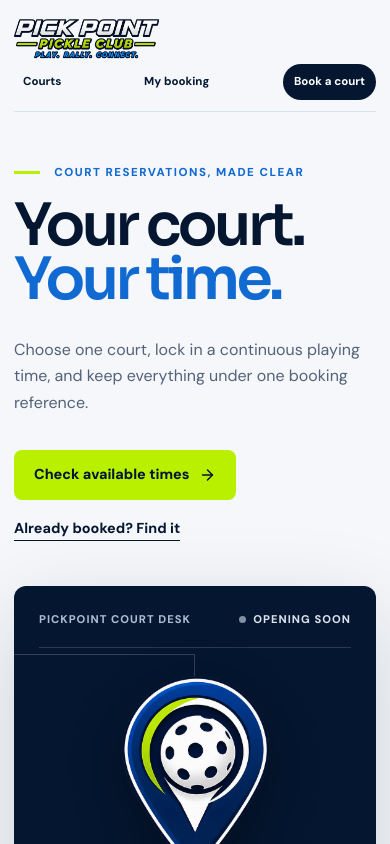
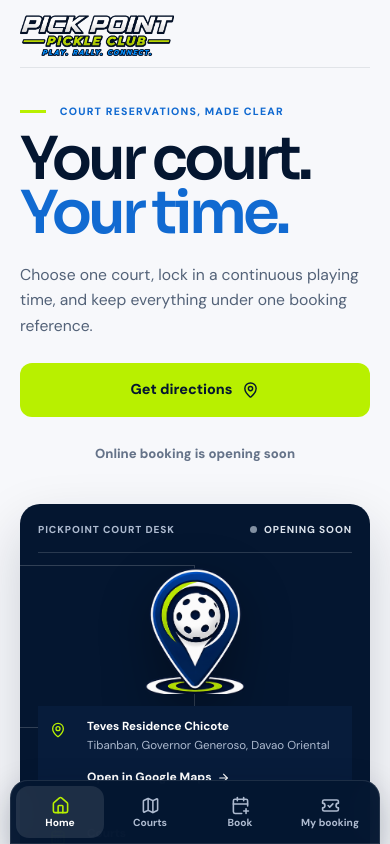
Before and after one commit to christianjelarjoyhisola-ux/pickpoint-pickleclub, a Next.js app: page / in a window 390 px wide. Shown: the top 844 px of the page. Built offline with nearby package versions, Linux system fonts and the light colour scheme; no server answers.

Commit message:
Polish PickPoint mobile booking experience

```diff
--- a/app/pickpoint-v2/guest/booking-view.tsx
+++ b/app/pickpoint-v2/guest/booking-view.tsx
@@ -97,7 +97,6 @@ export function BookingView({ initialMode, initialCourtSlug }: BookingViewProps)
   const courts = useMemo(() => data?.courts ?? [], [data]);
   const selectedCourtId = courtId || courts.find((item) => item.slug === initialCourtSlug)?.id || courts[0]?.id || "";
   const court = courts.find((item) => item.id === selectedCourtId);
-  const blockingReasons = data?.readiness.blockingReasons ?? [];
   const live = isPublicBookingReady(data);
   const minDuration = court ? numberSetting((court.pricingConfig?.regular as { minimumHours?: unknown } | undefined)?.minimumHours, 1) : 1;
   const maxDuration = court ? numberSetting((court.pricingConfig?.regular as { maximumHours?: unknown } | undefined)?.maximumHours, 3) : 3;
@@ -205,10 +204,10 @@ export function BookingView({ initialMode, initialCourtSlug }: BookingViewProps)
     <GuestShell current="book">
       <section className="pp-book-head"><p className="pp-kicker">Book a court</p><h1>{step === "select" ? "When do you want to play?" : step === "details" ? "Who is the booking for?" : step === "payment" ? "Complete your payment." : "Your booking is recorded."}</h1><p>One court. One continuous time. No account required.</p></section>
       <div className="pp-book-layout">
-        <nav className="pp-steps" aria-label="Booking progress">{["Time", "Details", "Payment", "Done"].map((label, index) => <span key={label} className={index <= ["select", "details", "payment", "done"].indexOf(step) ? "is-active" : ""}><i>{index + 1}</i>{label}</span>)}</nav>
+        <ol className="pp-steps" aria-label="Booking progress">{["Time", "Details", "Payment", "Done"].map((label, index) => { const activeIndex = ["select", "details", "payment", "done"].indexOf(step); return <li key={label} aria-current={index === activeIndex ? "step" : undefined} className={index <= activeIndex ? "is-active" : ""}><i>{index < activeIndex ? <Check aria-hidden="true" /> : index + 1}</i><b>{label}</b></li>; })}</ol>
 
         {(loading || tenantError) && <div className="pp-state">{loading ? "Checking venue setup…" : tenantError}</div>}
-        {data && !live && <div className="pp-setup"><span>Reservations are not open yet</span><h2>PickPoint is completing its court setup.</h2><p>Booking will switch on only after the venue confirms its courts, prices, payment method, policies, and public domain.</p>{blockingReasons.length > 0 && <ul>{blockingReasons.map((reason) => <li key={reason}>{reason}</li>)}</ul>}<Link className="pp-button pp-button-outline" href="/">Return home</Link></div>}
+        {data && !live && <div className="pp-setup"><span>Reservations are not open yet</span><h2>PickPoint is completing its court setup.</h2><p>Online booking will open after the venue confirms its courts, prices, payment details, and booking rules.</p><Link className="pp-button pp-button-outline" href="/">Return home</Link></div>}
 
         {data && live && step === "select" && (
           <section className="pp-book-card">
--- a/app/pickpoint-v2/guest/guest-home.tsx
+++ b/app/pickpoint-v2/guest/guest-home.tsx
@@ -23,15 +23,19 @@ export function GuestHome() {
           <h1>Your court.<br /><em>Your time.</em></h1>
           <p className="pp-lede">Choose one court, lock in a continuous playing time, and keep everything under one booking reference.</p>
           <div className="pp-actions">
-            <Link className="pp-button pp-button-lime" href="/book">Check available times <ArrowRight /></Link>
-            <Link className="pp-text-link" href="/book?mode=manage">Already booked? Find it</Link>
+            {live
+              ? <Link className="pp-button pp-button-lime" href="/book">Check available times <ArrowRight /></Link>
+              : <a className="pp-button pp-button-lime" href={mapsUrl} target="_blank" rel="noreferrer">Get directions <MapPin /></a>}
+            {live
+              ? <Link className="pp-text-link" href="/book?mode=manage">Already booked? Find it</Link>
+              : <span className="pp-closed-note">Online booking is opening soon</span>}
           </div>
         </div>
         <div className="pp-board" aria-label="PickPoint venue status">
           <div className="pp-board-top"><span>PickPoint court desk</span><span className={live ? "pp-status live" : "pp-status"}>{live ? "Booking open" : "Opening soon"}</span></div>
           <Image src="/pickpoint-mark-v2.png" alt="" width={210} height={240} priority unoptimized />
           <dl>
-            <div><dt><MapPin /></dt><dd><strong>{locationName}</strong><a href={mapsUrl} target="_blank" rel="noreferrer">{address}</a></dd></div>
+            <div><dt><MapPin /></dt><dd><strong>{locationName}</strong><span>{address}</span><a className="pp-directions" href={mapsUrl} target="_blank" rel="noreferrer">Open in Google Maps <ArrowRight /></a></dd></div>
             <div><dt><CalendarDays /></dt><dd><strong>Courts</strong><span>{loading ? "Checking setup…" : courtCount ? `${courtCount} configured` : "Being prepared"}</span></dd></div>
             <div><dt><Clock3 /></dt><dd><strong>Reservations</strong><span>{live ? "Available online" : "Not open yet"}</span></dd></div>
           </dl>
--- a/app/pickpoint-v2/guest/guest-shell.tsx
+++ b/app/pickpoint-v2/guest/guest-shell.tsx
@@ -2,6 +2,7 @@
 
 import Image from "next/image";
 import Link from "next/link";
+import { CalendarPlus, House, Map, TicketCheck } from "lucide-react";
 import type { ReactNode } from "react";
 
 type GuestShellProps = { children: ReactNode; current?: "home" | "courts" | "book" | "manage" };
@@ -14,9 +15,10 @@ export function GuestShell({ children, current }: GuestShellProps) {
           <Image src="/pickpoint-wordmark-v3.png" alt="PickPoint Pickle Club" width={420} height={140} priority unoptimized />
         </Link>
         <nav className="pp-nav" aria-label="Main navigation">
-          <Link aria-current={current === "courts" ? "page" : undefined} className={current === "courts" ? "is-current" : ""} href="/courts">Courts</Link>
-          <Link aria-current={current === "manage" ? "page" : undefined} className={current === "manage" ? "is-current" : ""} href="/book?mode=manage">My booking</Link>
-          <Link aria-current={current === "book" ? "page" : undefined} className="pp-nav-cta" href="/book">Book a court</Link>
+          <Link aria-current={current === "home" ? "page" : undefined} className={`pp-mobile-home${current === "home" ? " is-current" : ""}`} href="/"><House aria-hidden="true" /><span>Home</span></Link>
+          <Link aria-current={current === "courts" ? "page" : undefined} className={current === "courts" ? "is-current" : ""} href="/courts"><Map aria-hidden="true" /><span>Courts</span></Link>
+          <Link aria-current={current === "manage" ? "page" : undefined} className={`pp-manage${current === "manage" ? " is-current" : ""}`} href="/book?mode=manage"><TicketCheck aria-hidden="true" /><span>My booking</span></Link>
+          <Link aria-current={current === "book" ? "page" : undefined} className={`pp-nav-cta${current === "book" ? " is-current" : ""}`} href="/book"><CalendarPlus aria-hidden="true" /><span>Book</span></Link>
         </nav>
       </header>
       <main id="main-content">{children}</main>
--- a/app/pickpoint-v2/guest/guest.css
+++ b/app/pickpoint-v2/guest/guest.css
@@ -18,6 +18,7 @@
 .pp-brand img { width: 100%; height: auto; }
 .pp-nav { display: flex; align-items: center; gap: 8px; font-size: .88rem; font-weight: 700; }
 .pp-nav > a { padding: 11px 15px; border-radius: 999px; }
+.pp-nav svg, .pp-nav .pp-mobile-home { display: none; }
 .pp-nav > a:not(.pp-nav-cta):hover, .pp-nav .is-current { background: #e7edf5; }
 .pp-nav .pp-nav-cta { margin-left: 8px; background: var(--pp-navy); color: white; }
 .pp-nav .pp-nav-cta:hover { background: var(--pp-blue); }
@@ -53,6 +54,9 @@
 .pp-board dd strong { font-size: .76rem; }
 .pp-board dd span { color: #aebbd0; font-size: .73rem; }
 .pp-board dd a { color: #aebbd0; font-size: .73rem; text-decoration: underline; text-underline-offset: 2px; }
+.pp-board .pp-directions { min-height: 28px; display: inline-flex; align-items: center; gap: 5px; color: white; font-weight: 750; text-decoration: none; }
+.pp-board .pp-directions svg { width: 13px; }
+.pp-closed-note { color: #657389; font-size: .82rem; font-weight: 750; }
 
 .pp-how { display: grid; grid-template-columns: .75fr 1.25fr; gap: 70px; padding-block: 90px; border-top: 1px solid var(--pp-line); }
 .pp-how h2, .pp-opening-note h2 { margin: 0; font-size: clamp(2rem, 4vw, 3.2rem); letter-spacing: -.055em; }
@@ -92,9 +96,9 @@
 .pp-book-head { padding-bottom: 35px; text-align: center; }
 .pp-book-head h1 { font-size: clamp(2.35rem, 5vw, 4.4rem); }
 .pp-book-layout { max-width: 900px; min-height: 520px; padding-bottom: 100px; }
-.pp-steps { display: grid; grid-template-columns: repeat(4,1fr); margin-bottom: 18px; }
-.pp-steps span { display: flex; align-items: center; gap: 9px; padding: 12px; border-bottom: 2px solid var(--pp-line); color: #8793a5; font-size: .72rem; font-weight: 800; }
-.pp-steps span.is-active { border-color: var(--pp-blue); color: var(--pp-navy); }
+.pp-steps { display: grid; grid-template-columns: repeat(4,1fr); margin: 0 0 18px; padding: 0; list-style: none; }
+.pp-steps li { display: flex; align-items: center; gap: 9px; padding: 12px; border-bottom: 2px solid var(--pp-line); color: #8793a5; font-size: .72rem; font-weight: 800; }
+.pp-steps li.is-active { border-color: var(--pp-blue); color: var(--pp-navy); }
 .pp-steps i { width: 22px; height: 22px; display: grid; place-items: center; border-radius: 50%; background: #e0e6ee; font-style: normal; }
 .pp-steps .is-active i { background: var(--pp-blue); color: white; }
 .pp-book-card, .pp-setup, .pp-lookup { padding: clamp(24px, 5vw, 48px); border: 1px solid var(--pp-line); border-radius: 12px; background: white; box-shadow: 0 18px 55px rgba(4,23,51,.06); }
@@ -146,6 +150,7 @@
 .pp-upload span { display: grid; }
 .pp-upload small { color: #758297; font-weight: 500; }
 .pp-upload input { position: absolute; width: 1px; height: 1px; opacity: 0; }
+.pp-upload:focus-within { outline: 3px solid var(--pp-lime); outline-offset: 3px; border-color: var(--pp-navy); }
 .pp-full { width: 100%; }
 .pp-confirmed { text-align: center; }
 .pp-checkmark { width: 62px; height: 62px; display: grid; place-items: center; margin: 0 auto 22px; border-radius: 50%; background: var(--pp-lime); }
@@ -169,31 +174,167 @@
 .pp-footer > a { color: #657389; text-decoration: underline; }
 
 @media (max-width: 780px) {
-  .pp-header, .pp-hero, .pp-how, .pp-opening-note, .pp-page-head, .pp-court-list, .pp-book-head, .pp-book-layout, .pp-footer { width: min(100% - 28px, 1180px); }
-  .pp-header { height: auto; min-height: 112px; display: grid; grid-template-columns: 1fr auto; padding-block: 10px; }
-  .pp-brand { width: 145px; height: 50px; }
-  .pp-nav { grid-column: 1 / -1; justify-content: space-between; gap: 3px; }
-  .pp-nav > a { padding: 8px 9px; font-size: .72rem; }
-  .pp-nav .pp-nav-cta { margin-left: 0; padding: 9px 11px; font-size: .72rem; }
-  .pp-hero { min-height: auto; grid-template-columns: 1fr; gap: 45px; padding: 52px 0 65px; }
-  .pp-hero h1 { font-size: clamp(3rem, 15vw, 4.5rem); letter-spacing: -.06em; }
-  .pp-actions { align-items: flex-start; flex-direction: column; gap: 18px; }
-  .pp-board { min-height: 500px; }
-  .pp-how, .pp-opening-note { grid-template-columns: 1fr; gap: 30px; padding-block: 60px; }
-  .pp-opening-note { padding: 28px; }
-  .pp-page-head, .pp-book-head { padding-top: 54px; }
-  .pp-court-row { grid-template-columns: 45px 1fr; gap: 16px; padding: 25px 8px; }
-  .pp-court-hours { grid-column: 2; }
-  .pp-court-row .pp-pill, .pp-court-row .pp-icon-link { grid-column: 2; justify-self: start; }
+  .pp-app {
+    --pp-mobile-gutter: 20px;
+    min-height: 100dvh;
+    padding-bottom: calc(76px + env(safe-area-inset-bottom));
+    background: #f7f8fb;
+    overflow-x: clip;
+  }
+  .pp-header, .pp-hero, .pp-how, .pp-opening-note, .pp-page-head, .pp-court-list, .pp-book-head, .pp-book-layout, .pp-footer { width: min(calc(100% - (var(--pp-mobile-gutter) * 2)), 520px); }
+
+  /* A quiet brand bar and an app-like bottom navigation keep key actions in thumb reach. */
+  .pp-header {
+    height: 68px;
+    min-height: 68px;
+    padding: 6px 0;
+    border-bottom-color: rgba(4,22,48,.09);
+  }
+  .pp-brand { width: 154px; height: 48px; }
+  .pp-nav {
+    position: fixed;
+    z-index: 50;
+    right: 10px;
+    bottom: 0;
+    left: 10px;
+    min-height: calc(64px + env(safe-area-inset-bottom));
+    padding: 5px;
+    padding-bottom: max(5px, env(safe-area-inset-bottom));
+    display: grid;
+    grid-template-columns: repeat(4, minmax(0,1fr));
+    gap: 2px;
+    border: 1px solid rgba(255,255,255,.1);
+    border-radius: 18px 18px 0 0;
+    background: rgba(4,22,48,.96);
+    box-shadow: 0 12px 34px rgba(4,22,48,.24);
+    backdrop-filter: blur(18px);
+  }
+  .pp-nav > a, .pp-nav .pp-mobile-home, .pp-nav .pp-nav-cta {
+    min-width: 0;
+    min-height: 52px;
+    margin: 0;
+    padding: 5px 2px;
+    display: flex;
+    flex-direction: column;
+    align-items: center;
+    justify-content: center;
+    gap: 3px;
+    border-radius: 13px;
+    background: transparent;
+    color: #aebbd0;
+    font-size: .64rem;
+    line-height: 1;
+    white-space: nowrap;
+  }
+  .pp-nav .pp-mobile-home { order: 1; }
+  .pp-nav > a[href="/courts"] { order: 2; }
+  .pp-nav .pp-nav-cta { order: 3; }
+  .pp-nav .pp-manage { order: 4; }
+  .pp-nav svg { width: 19px; height: 19px; display: block; stroke-width: 2; }
+  .pp-nav > a.is-current, .pp-nav > a[aria-current="page"] { background: rgba(255,255,255,.1); color: white; }
+  .pp-nav > a.is-current svg, .pp-nav > a[aria-current="page"] svg { color: var(--pp-lime); }
+
+  .pp-kicker { margin-bottom: 12px; font-size: .66rem; letter-spacing: .115em; }
+  .pp-hero { min-height: auto; grid-template-columns: 1fr; gap: 28px; padding: 36px 0 48px; }
+  .pp-hero h1 { max-width: 360px; font-size: clamp(3.15rem, 15.2vw, 4.45rem); line-height: .91; letter-spacing: -.065em; }
+  .pp-lede { margin-top: 22px; font-size: .98rem; line-height: 1.62; }
+  .pp-actions { width: 100%; margin-top: 25px; align-items: stretch; flex-direction: column; gap: 15px; }
+  .pp-actions .pp-button { width: 100%; min-height: 54px; border-radius: 12px; }
+  .pp-actions .pp-text-link, .pp-actions .pp-closed-note { align-self: center; min-height: 44px; display: inline-flex; align-items: center; text-align: center; }
+  .pp-board { min-height: 0; padding: 18px; border-radius: 20px; box-shadow: 0 24px 55px rgba(3,21,47,.18); }
+  .pp-board::before { inset: 61px 50% 88px 0; }
+  .pp-board > img { width: 108px; height: 126px; margin: 15px auto 12px; }
+  .pp-board-top { padding-bottom: 15px; font-size: .63rem; }
+  .pp-board dl > div { grid-template-columns: 28px 1fr; gap: 9px; padding: 12px; }
+  .pp-board dt svg { width: 16px; }
+  .pp-board dd strong { font-size: .73rem; }
+  .pp-board dd span, .pp-board dd a { font-size: .72rem; line-height: 1.4; }
+  .pp-board .pp-directions { min-height: 44px; font-size: .75rem; }
+
+  .pp-how { grid-template-columns: 1fr; gap: 26px; padding-block: 52px; }
+  .pp-how h2, .pp-opening-note h2 { font-size: 2.15rem; line-height: 1.02; }
+  .pp-how li { grid-template-columns: 38px 1fr; gap: 12px; padding: 19px 2px; }
+  .pp-how li p { line-height: 1.5; }
+  .pp-opening-note { grid-template-columns: 1fr; gap: 18px; margin-bottom: 48px; padding: 24px; border-radius: 18px; }
+  .pp-opening-note p { line-height: 1.6; }
+
+  .pp-page-head, .pp-book-head { padding: 35px 0 24px; text-align: left; }
+  .pp-page-head h1, .pp-book-head h1 { max-width: 430px; font-size: clamp(2.35rem, 11.5vw, 3.25rem); line-height: .98; letter-spacing: -.055em; }
+  .pp-page-head > p:last-child, .pp-book-head > p:last-child { margin: 14px 0 0; font-size: .9rem; line-height: 1.5; }
+  .pp-court-list { min-height: 300px; padding-bottom: 50px; }
+  .pp-court-row {
+    position: relative;
+    min-height: 0;
+    grid-template-columns: 36px minmax(0,1fr) 48px;
+    gap: 12px;
+    margin-bottom: 12px;
+    padding: 20px 16px;
+    border: 1px solid var(--pp-line);
+    border-radius: 16px;
+    background: white;
+    box-shadow: 0 7px 22px rgba(4,23,51,.045);
+  }
+  .pp-court-row:last-child { border-bottom: 1px solid var(--pp-line); }
+  .pp-court-number { align-self: start; padding-top: 2px; font-size: .82rem; }
+  .pp-court-row h2 { margin-bottom: 6px; font-size: 1.35rem; }
+  .pp-court-row > div > span { display: block; font-size: .82rem; line-height: 1.45; }
+  .pp-court-hours { grid-column: 2; gap: 8px; margin-top: 3px; }
+  .pp-court-hours svg { width: 17px; }
+  .pp-court-hours span { font-size: .83rem; }
+  .pp-court-row .pp-icon-link { grid-column: 3; grid-row: 1 / span 2; width: 46px; height: 46px; justify-self: end; align-self: center; }
+  .pp-court-row .pp-pill { grid-column: 2 / -1; justify-self: start; margin-top: 3px; }
+  .pp-state { min-height: 190px; padding: 24px 18px; border-radius: 16px; }
+
+  .pp-book-layout { min-height: 430px; padding-bottom: 52px; }
+  .pp-steps { position: relative; gap: 0; margin: 0 0 12px; }
+  .pp-steps::before { content: ""; position: absolute; top: 18px; right: 12.5%; left: 12.5%; height: 1px; background: var(--pp-line); }
+  .pp-steps li { position: relative; z-index: 1; min-width: 0; justify-content: flex-start; flex-direction: column; gap: 5px; padding: 7px 2px 11px; border: 0; background: transparent; font-size: .62rem; }
+  .pp-steps li b { font-weight: 750; }
+  .pp-steps i { width: 23px; height: 23px; border: 3px solid #f7f8fb; font-size: .65rem; }
+  .pp-steps i svg { width: 12px; height: 12px; }
+  .pp-steps li[aria-current="step"] b { color: var(--pp-blue); }
+  .pp-book-card, .pp-setup, .pp-lookup { padding: 22px 18px; border-radius: 18px; box-shadow: 0 10px 32px rgba(4,23,51,.055); }
   .pp-fields-row { grid-template-columns: 1fr; gap: 0; }
+  .pp-book-card label, .pp-lookup label { gap: 7px; margin-bottom: 17px; }
+  .pp-book-card input, .pp-book-card select, .pp-lookup input { min-height: 52px; border-radius: 10px; font-size: 16px; }
+  .pp-book-card fieldset { margin: 20px 0; }
   .pp-court-choice { grid-template-columns: 1fr; }
-  .pp-time-choice > div { grid-template-columns: repeat(3,1fr); }
-  .pp-card-action { margin: 26px -24px -24px; padding: 18px 24px; flex-direction: column; align-items: stretch; }
-  .pp-card-action .pp-button { width: 100%; }
-  .pp-steps span { justify-content: center; padding: 10px 4px; font-size: 0; }
-  .pp-steps i { font-size: .72rem; }
+  .pp-court-choice button { min-height: 55px; padding: 14px; border-radius: 11px; }
+  .pp-time-choice > div { grid-template-columns: repeat(3,minmax(0,1fr)); gap: 8px; }
+  .pp-time-choice button { min-width: 0; min-height: 48px; padding: 0 3px; border-radius: 10px; font-size: .78rem; }
+  .pp-time-choice p { margin: 0; padding: 22px 14px; border-radius: 11px; font-size: .84rem; line-height: 1.45; }
+  .pp-card-action { margin: 24px -18px -22px; padding: 17px 18px 18px; flex-direction: column; align-items: stretch; gap: 14px; background: #fbfcfe; border-radius: 0 0 18px 18px; }
+  .pp-card-action > span { min-height: 36px; }
+  .pp-card-action .pp-button { width: 100%; min-height: 54px; border-radius: 11px; }
+  .pp-back, .pp-text-button { min-height: 44px; margin-bottom: 18px; }
+  .pp-check { grid-template-columns: 24px 1fr !important; padding: 14px; border-radius: 11px; }
+  .pp-check input { width: 20px; min-height: 20px; }
+  .pp-policy { border-radius: 11px; }
+  .pp-policy summary { min-height: 44px; display: flex; align-items: center; }
+  .pp-payment-title strong { font-size: 2.25rem; }
+  .pp-payment dl div, .pp-confirmed dl div { gap: 12px; }
+  .pp-payment dd, .pp-confirmed dd { max-width: 62%; overflow-wrap: anywhere; }
+  .pp-upload { min-height: 72px; padding: 14px; border-radius: 11px; }
+  .pp-full { min-height: 54px; border-radius: 11px; }
+  .pp-confirmed h2 { font-size: 2rem; overflow-wrap: anywhere; }
+  .pp-confirmed .pp-actions { margin-top: 22px; }
+  .pp-lookup { width: min(calc(100% - (var(--pp-mobile-gutter) * 2)), 520px); min-height: 280px; margin-bottom: 52px; }
   .pp-lookup form > div { grid-template-columns: 1fr; }
-  .pp-footer { padding-block: 28px; flex-direction: column; justify-content: center; gap: 14px; text-align: center; }
+  .pp-lookup form .pp-button { min-height: 52px; }
+  .pp-found { grid-template-columns: 40px minmax(0,1fr); gap: 12px; padding: 16px; border-radius: 12px; }
+  .pp-found > svg { width: 40px; padding: 10px; }
+  .pp-found strong, .pp-found p { overflow-wrap: anywhere; }
+
+  .pp-footer { min-height: 150px; padding-block: 28px 34px; flex-direction: column; justify-content: center; gap: 11px; text-align: center; }
+  .pp-footer > a { min-height: 44px; display: inline-flex; align-items: center; }
+}
+
+@media (max-width: 370px) {
+  .pp-app { --pp-mobile-gutter: 15px; }
+  .pp-nav { right: 6px; left: 6px; }
+  .pp-nav > a, .pp-nav .pp-mobile-home, .pp-nav .pp-nav-cta { font-size: .59rem; }
+  .pp-hero h1 { font-size: 2.9rem; }
+  .pp-time-choice > div { grid-template-columns: repeat(2,minmax(0,1fr)); }
 }
 
 @media (prefers-reduced-motion: reduce) {
--- a/eslint.config.mjs
+++ b/eslint.config.mjs
@@ -15,6 +15,7 @@ const eslintConfig = defineConfig([
     "build/**",
     "dist/**",
     "work/**",
+    "mobile-audit/**",
     "next-env.d.ts",
   ]),
 ]);
```
Also changed, not shown: 2 other files (tests, documents, lock files or other folders).
